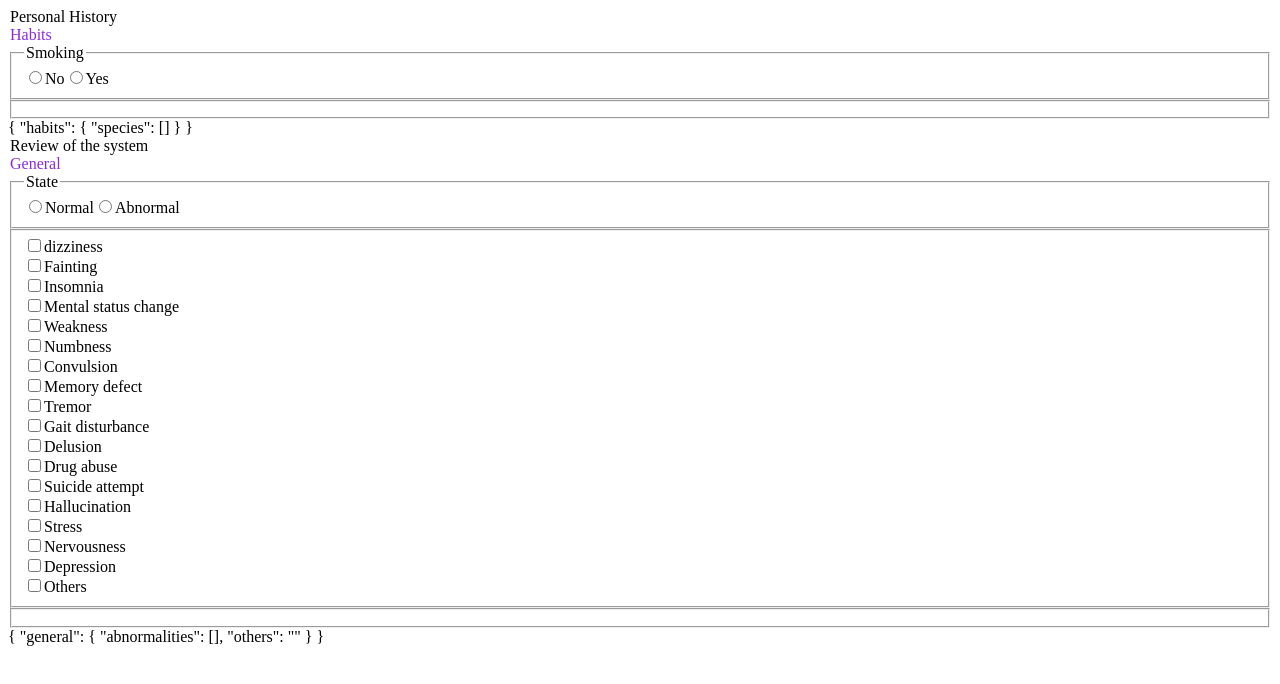
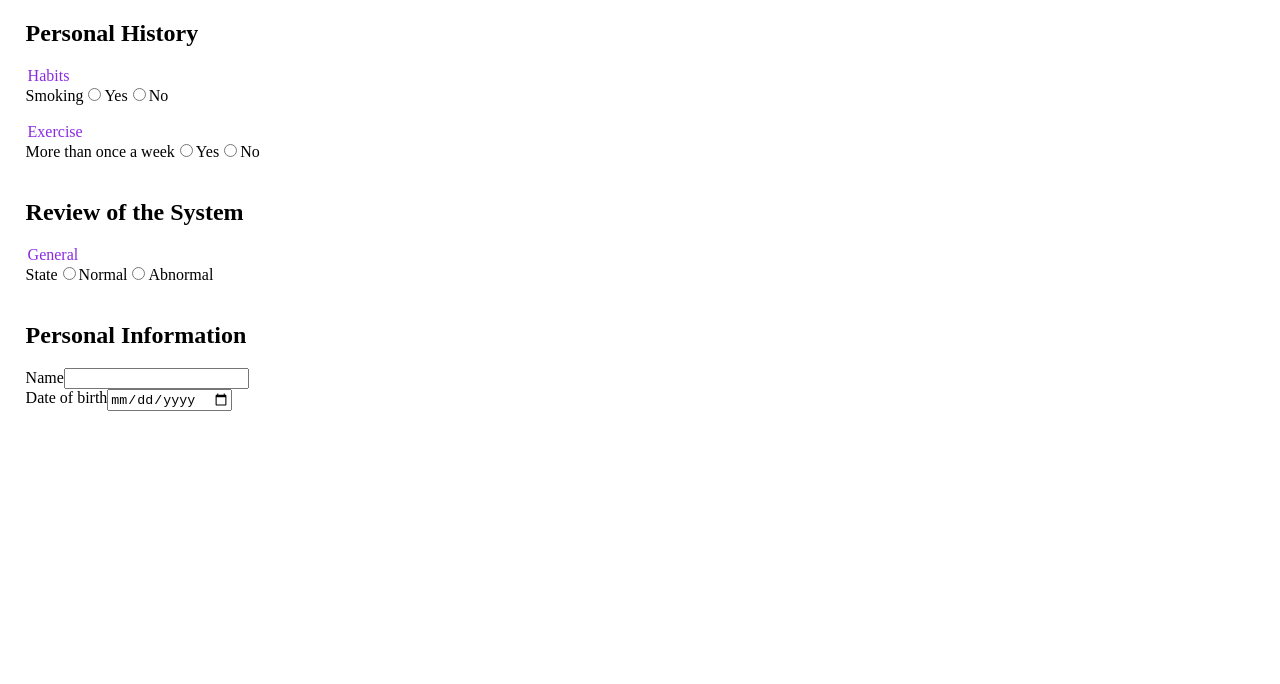
Before and after one commit to sudoris/form-generator-dev, a Vue app: page / in a window 1280 px wide. Shown: the top 684 px of the page. Built offline with nearby package versions, Linux system fonts and the light colour scheme.

Commit message:
added date and number input components, bug fix and cleaned code, moved all schema metadata into attrs objects

```diff
--- a/src/App.vue
+++ b/src/App.vue
@@ -2,6 +2,9 @@
   <div id="app">
     <PersonalHistory></PersonalHistory>
     <ReviewOfTheSystem></ReviewOfTheSystem>
+    <PersonalInfo></PersonalInfo>
+    <br>
+
   </div>
 </template>
 
--- a/src/components/Section.vue
+++ b/src/components/Section.vue
@@ -1,12 +1,15 @@
 <template>
   <div>
-    <div v-for="(field, key) in vueSchema.properties" :key="key">
-      <legend> {{ vueSchema.title }} </legend>
-            <!-- <div class="field-title"></div> -->
-        <legend class="field-title">{{ field.label}}</legend>
-        <component :is="getComponentName(field.type)" v-bind:schema="field" v-model="vueSchemaData" ></component>
-    </div>
-    {{ schemaData }}
+
+      <h2>{{ jsonSchema.title }}</h2>
+      <div v-for="(field, key) in jsonSchema.properties" :key="key">
+
+          <legend class="field-title">{{ field.title }}</legend>
+          <component :is="getComponentName(field.attrs.fieldType)" v-bind:schema="field" v-model="jsonSchemaData" ></component>
+
+      </div>
+
+    <!-- {{ schemaData }}     -->
   </div>
 </template>
 
@@ -14,6 +17,8 @@
 import TextInput from "./input_components/TextInput"
 import RadioInput from "./input_components/RadioInput"
 import CheckList from "./input_components/CheckList"
+import NumberInput from "./input_components/NumberInput"
+import SelectDate from "./input_components/SelectDate"
 import ObjectComponent from "./utility_components/ObjectComponent"
 
 export default {
@@ -23,6 +28,8 @@ export default {
     RadioInput,
     ObjectComponent,
     CheckList,
+    NumberInput,
+    SelectDate
   },
   props: {
     schema: {
@@ -40,13 +47,14 @@ export default {
   },
   data() {
     return {
-      vueSchemaData: this.schemaData,
-      vueSchema: this.schema
+      jsonSchemaData: this.schemaData,
+      jsonSchema: this.schema
     }
   },
   created() {
   },
   methods: {
+    // TODO: should be able to default to JSON type (string, int, array etc.) if no custom fieldType given
     getComponentName(type) {
       switch (type) {
         case "text":
@@ -60,6 +68,12 @@ export default {
 
         case "object":
           return "ObjectComponent"
+
+        case "number":
+          return "NumberInput"
+
+        case "date":
+          return "SelectDate"
       }
     }
   }
@@ -70,5 +84,14 @@ export default {
 .field-title {
   color: blueviolet;
 }
+.display-inline {
+	display: inline-block;
+}
+fieldset {
+  /* border: none; */
+}
+body {
+  margin-left: 2%;
+}
 
 </style>
--- a/src/components/input_components/CheckList.vue
+++ b/src/components/input_components/CheckList.vue
@@ -1,20 +1,20 @@
+<template>
 
-<template>
-  <div>
-    <fieldset>
-      <div v-if="showInputField">
-        <div v-for="(item, index) in schema.values" :key="index">
-          <input type="checkbox" :id="item" :value="item" v-model="value[schema.fieldName]">
-          <label :for="item">{{ item }}</label>
-        </div>
+  <div v-if="showInputField">
+
+      <div class="display-inline" v-for="(item, index) in schema.attrs.values" :key="index">
+        <input type="checkbox" :id="item" :value="item" v-model="value[schema.attrs.fieldName]">
+        <label :for="item">{{ item }}</label>
       </div>
-    </fieldset>
+
   </div>
+
 </template>
 
 <script>
 
 export default {
+  name: "CheckList",
   props: {
     schema: {
       type: Object,
@@ -31,7 +31,7 @@ export default {
   },
   data () {
     return {
-      currentFieldName: this.schema.fieldName
+      currentFieldName: this.schema.attrs.fieldName
     }
   },
   created: function() {
@@ -66,17 +66,17 @@ export default {
 	computed: {
 		showInputField() {
 			let schemaAttrs = this.schema.attrs;
-			//dependencies name is Array?
+			//dependsOn name is Array?
 			if (schemaAttrs) {
-				if(schemaAttrs.dependencies && Array.isArray(this.value[schemaAttrs.dependencies.name])){
-					if(this.value[schemaAttrs.dependencies.name].indexOf(schemaAttrs.dependencies.value) !== -1){
+				if(schemaAttrs.dependsOn && Array.isArray(this.value[schemaAttrs.dependsOn.name])){
+					if(this.value[schemaAttrs.dependsOn.name].indexOf(schemaAttrs.dependsOn.value) !== -1){
 						return true
 					}else {
 						this.clearInput()
 						return false
 					}
 				}else {
-					if (!(schemaAttrs.dependencies) || (this.value[schemaAttrs.dependencies.name] === schemaAttrs.dependencies.value)) {
+					if (!(schemaAttrs.dependsOn) || (this.value[schemaAttrs.dependsOn.name] === schemaAttrs.dependsOn.value)) {
 						return true
 					}else {
 						this.clearInput()
--- a/src/components/input_components/NumberInput.vue
+++ b/src/components/input_components/NumberInput.vue
@@ -0,0 +1,85 @@
+
+<template>
+
+		<div class="display-inline" v-if="showInputField">
+			<label v-bind:for="schema.attrs.fieldName">{{ schema.attrs.label }}</label>
+			<input id="number-input" type="number" v-bind:name="schema.attrs.fieldName" v-model="value[schema.attrs.fieldName]">
+		</div>
+
+</template>
+
+<script>
+export default {
+	name: "NumberInput",
+  props: {
+    schema: {
+      type: Object,
+      default() {
+				return {}
+      }
+    },
+    value: {
+      type: Object,
+      default() {
+        return {}
+      }
+    }
+  },
+  data () {
+    return {
+			currentFieldName: this.schema.attrs.fieldName
+    }
+	},
+	methods: {
+		clearInput() {
+		// this.value[this.schema.attrs.fieldName] = null
+			let initValue = null;
+			switch (this.$options.name) {
+				case "TextInput":
+					initValue = null;
+          this.$set(this.value, this.currentFieldName, initValue);
+          break;
+        case "NumberInput":
+					initValue = null;
+          this.$set(this.value, this.currentFieldName, initValue);
+          break;
+				case "CheckList":
+					initValue = [];
+          this.$set(this.value, this.currentFieldName, initValue);
+          break;
+				case "RadioInput":
+					initValue = "";
+          this.$set(this.value, this.currentFieldName, initValue);
+          break;
+			}
+    }
+	},
+	computed: {
+		showInputField() {
+			let schemaAttrs = this.schema.attrs;
+			//dependsOn name is Array?
+			if (schemaAttrs) {
+				if(schemaAttrs.dependsOn && Array.isArray(this.value[schemaAttrs.dependsOn.name])){
+					if(this.value[schemaAttrs.dependsOn.name].indexOf(schemaAttrs.dependsOn.value) !== -1){
+						return true
+					}else {
+						this.clearInput()
+						return false
+					}
+				}
+				if (!(schemaAttrs.dependsOn) || (this.value[schemaAttrs.dependsOn.name] === schemaAttrs.dependsOn.value)) {
+					return true
+				}else {
+					this.clearInput()
+					return false
+				}
+			}
+			return true
+		}
+	}
+}
+</script>
+
+<style>
+
+</style>
--- a/src/components/input_components/RadioInput.vue
+++ b/src/components/input_components/RadioInput.vue
@@ -1,15 +1,15 @@
 <template>
-	<div>
-		<fieldset>
-      <legend>{{ schema.label }}</legend>
-			<div v-if="showInputField">
-				<span v-for="(item, index) in schema.values" :key="index">
-					<input type="radio" :id="item" :value="item" v-model="value[schema.fieldName]">
+
+	<div v-if="showInputField">
+
+			<label>{{ schema.attrs.label }}</label>
+				<div class="display-inline" v-for="(item, index) in schema.attrs.values" :key="index">
+					<input type="radio" :id="item" :value="item" v-model="value[schema.attrs.fieldName]">
 					<label :for="item">{{ item }}</label>
-				</span>
-			</div>
-    </fieldset>
-  </div>
+				</div>
+
+	</div>
+
 </template>
 
 <script>
@@ -31,7 +31,7 @@ export default {
   },
   data () {
     return {
-			currentFieldName: this.schema.fieldName
+			currentFieldName: this.schema.attrs.fieldName
     }
 	},
 	methods: {
@@ -58,20 +58,19 @@ export default {
 	computed: {
 		showInputField() {
 			let schemaAttrs = this.schema.attrs;
-			//dependencies name is Array?
+			//dependsOn name is Array?
 			if (schemaAttrs) {
-				if(schemaAttrs.dependencies && Array.isArray(this.value[schemaAttrs.dependencies.name])){
-					if(this.value[schemaAttrs.dependencies.name].indexOf(schemaAttrs.dependencies.value) !== -1){
+				if(schemaAttrs.dependsOn && Array.isArray(this.value[schemaAttrs.dependsOn.name])){
+					if(this.value[schemaAttrs.dependsOn.name].indexOf(schemaAttrs.dependsOn.value) !== -1){
 						return true
-					}else {
+					} else {
 						this.clearInput()
 						return false
 					}
 				}
-
-				if (!(schemaAttrs.dependencies) || (this.value[schemaAttrs.dependencies.name] === schemaAttrs.dependencies.value)) {
+				if (!(schemaAttrs.dependsOn) || (this.value[schemaAttrs.dependsOn.name] === schemaAttrs.dependsOn.value)) {
 					return true
-				}else {
+				} else {
 					this.clearInput()
 					return false
 				}
@@ -83,5 +82,7 @@ export default {
 </script>
 
 <style>
-
+/* .display-inline {
+	display: inline;
+}  */
 </style>
--- /dev/null
+++ b/src/components/input_components/SelectDate.vue
@@ -0,0 +1,90 @@
+
+<template>
+  <div>
+
+      <div class="display-inline" v-if="showInputField">
+        <label v-bind:for="schema.attrs.fieldName">{{ schema.attrs.label }}</label>
+        <input id="number-input"
+               type="date"
+               v-bind:name="schema.attrs.fieldName"
+               v-model="value[schema.attrs.fieldName]">
+      </div>
+
+  </div>
+</template>
+
+<script>
+export default {
+	name: "SelectDate",
+  props: {
+    schema: {
+      type: Object,
+      default() {
+				return {}
+      }
+    },
+    value: {
+      type: Object,
+      default() {
+        return {}
+      }
+    }
+  },
+  data () {
+    return {
+			currentFieldName: this.schema.attrs.fieldName
+    }
+	},
+	methods: {
+		clearInput() {
+		// this.value[this.schema.attrs.fieldName] = null
+			let initValue = null;
+			switch (this.$options.name) {
+				case "TextInput":
+					initValue = null;
+          this.$set(this.value, this.currentFieldName, initValue);
+          break;
+        case "NumberInput":
+					initValue = null;
+          this.$set(this.value, this.currentFieldName, initValue);
+          break;
+				case "CheckList":
+					initValue = [];
+          this.$set(this.value, this.currentFieldName, initValue);
+          break;
+				case "RadioInput":
+					initValue = "";
+          this.$set(this.value, this.currentFieldName, initValue);
+          break;
+			}
+    }
+	},
+	computed: {
+		showInputField() {
+			let schemaAttrs = this.schema.attrs;
+			//dependsOn name is Array?
+			if (schemaAttrs) {
+				if(schemaAttrs.dependsOn && Array.isArray(this.value[schemaAttrs.dependsOn.name])){
+					if(this.value[schemaAttrs.dependsOn.name].indexOf(schemaAttrs.dependsOn.value) !== -1){
+						return true
+					}else {
+						this.clearInput()
+						return false
+					}
+				}
+				if (!(schemaAttrs.dependsOn) || (this.value[schemaAttrs.dependsOn.name] === schemaAttrs.dependsOn.value)) {
+					return true
+				}else {
+					this.clearInput()
+					return false
+				}
+			}
+			return true
+		}
+	}
+}
+</script>
+
+<style>
+
+</style>
--- a/src/components/input_components/TextInput.vue
+++ b/src/components/input_components/TextInput.vue
@@ -1,12 +1,12 @@
 
 <template>
   <div>
-    <fieldset>
-      <div v-if="showInputField">
-        <label v-bind:for="schema.fieldName">{{ schema.label }}</label>
-        <input id="text-input" type="text" v-bind:name="schema.fieldName" v-model="value[schema.fieldName]">
+
+      <div class="display-inline" v-if="showInputField">
+        <label v-bind:for="schema.attrs.fieldName">{{ schema.attrs.label }}</label>
+        <input id="text-input" type="text" v-bind:name="schema.attrs.fieldName" v-model="value[schema.attrs.fieldName]">
       </div>
-    </fieldset>
+
   </div>
 </template>
 
@@ -29,12 +29,12 @@ export default {
   },
   data () {
     return {
-			currentFieldName: this.schema.fieldName
+			currentFieldName: this.schema.attrs.fieldName
     }
 	},
 	methods: {
 		clearInput() {
-		// this.value[this.schema.fieldName] = null
+		// this.value[this.schema.attrs.fieldName] = null
 			let initValue = null;
 			switch (this.$options.name) {
 				case "TextInput":
@@ -55,17 +55,17 @@ export default {
 	computed: {
 		showInputField() {
 			let schemaAttrs = this.schema.attrs;
-			//dependencies name is Array?
+			//dependsOn name is Array?
 			if (schemaAttrs) {
-				if(schemaAttrs.dependencies && Array.isArray(this.value[schemaAttrs.dependencies.name])){
-					if(this.value[schemaAttrs.dependencies.name].indexOf(schemaAttrs.dependencies.value) !== -1){
+				if(schemaAttrs.dependsOn && Array.isArray(this.value[schemaAttrs.dependsOn.name])){
+					if(this.value[schemaAttrs.dependsOn.name].indexOf(schemaAttrs.dependsOn.value) !== -1){
 						return true
 					}else {
 						this.clearInput()
 						return false
 					}
 				}
-				if (!(schemaAttrs.dependencies) || (this.value[schemaAttrs.dependencies.name] === schemaAttrs.dependencies.value)) {
+				if (!(schemaAttrs.dependsOn) || (this.value[schemaAttrs.dependsOn.name] === schemaAttrs.dependsOn.value)) {
 					return true
 				}else {
 					this.clearInput()
--- a/src/components/note_components/PersonalHistory.vue
+++ b/src/components/note_components/PersonalHistory.vue
@@ -25,27 +25,55 @@ export default {
             habits: {
               description: "habits of the patient",
               type: "object",
-              fieldName: "habits",
-              label: "Habits",
+              title: "Habits",
+              attrs: {
+                fieldType: "object",
+                fieldName: "habits"
+              },
               properties: {
                 smoking: {
                   description: "smoking habit",
-                  type: "radio",
-                  fieldName: "smoking",
-                  label: "Smoking",
-                  values: ["No", "Yes"]
+                  type: "string",
+                  attrs: {
+                    fieldType: "radio",
+                    label: "Smoking",
+                    values: ["Yes", "No"],
+                    fieldName: "smoking"
+                  }
                 },
                 species: {
                   description: "cigarette species",
-                  type: "checklist",
-                  fieldName: "species",
-                  label: "Species",
-                  values: ["Cigarettes", "Electronic cigarettes"],
+                  type: "array",
                   attrs: {
-                    dependencies: {
+                    dependsOn: {
                       name: "smoking",
                       value: "Yes"
-                    }
+                    },
+                    fieldType: "checklist",
+                    fieldName: "species",
+                    label: "Species",
+                    values: ["Cigarettes", "Electronic cigarettes"]
+                  }
+                }
+              }
+            },
+            things: {
+              description: "blah blah blah",
+              type: "object",
+              title: "Exercise",
+              attrs: {
+                fieldType: "object",
+                fieldName: "things"
+              },
+              properties: {
+                exercise: {
+                  description: "exercise habits",
+                  type: "string",
+                  attrs: {
+                    fieldType: "radio",
+                    label: "More than once a week",
+                    values: ["Yes", "No"],
+                    fieldName: "exercise"
                   }
                 }
               }
--- a/src/components/note_components/PersonalInfo.vue
+++ b/src/components/note_components/PersonalInfo.vue
@@ -23,10 +23,40 @@ export default {
         type: "object",
         properties: {
           name: {
-            description: "",// legend data
-            type: "text",//type of input
-            fieldName: "name",//schemaData key
-            label: "Name",// label data
+            description: "", // legend data
+            type: "string", //type of input
+            attrs: {
+              fieldName: "name",
+              fieldType: "text",
+              label: "Name",
+              title: "fleajlfajljfi"
+            }
+          },
+          age: {
+            description: "", // legend data
+            type: "integer", //type of input
+            attrs: {
+              fieldName: "age",
+              fieldType: "number",
+              label: "Age",
+              dependsOn: {
+                name: "name",
+                value: "david"
+              }
+            }
+          },
+          date: {
+            description: "", // legend data
+            type: "string", //type of input
+            attrs: {
+              fieldName: "date",
+              fieldType: "date",
+              label: "Date of birth",
+              // dependsOn: {
+              //   name: "name",
+              //   value: "david"
+              // }
+            }
           }
         },
         required: [ "productId" ]
@@ -40,9 +70,3 @@ export default {
 <style>
 
 </style>
-
-
-
-
-// WEBPACK FOOTER //
-// PersonalInfo.vue
--- a/src/components/note_components/ReviewOfTheSystem.vue
+++ b/src/components/note_components/ReviewOfTheSystem.vue
@@ -18,26 +18,34 @@ export default {
       schema: {
         $schema: "http://json-schema.org/draft-07/schema#",
         $id: "http://example.com/product.schema.json",
-        title: "Review of the system",
+        title: "Review of the System",
         description: "review of the system of the patient",
         type: "object",
           properties: {
             general: {
               description: "general review",
               type: "object",
+              title: "General",
+              attrs: {
                 fieldName: "general",
-              label: "General",
+                fieldType: "object",
+              },
               properties: {
                 state: {
                   description: "general state",
-                  type: "radio",
+                  type: "string",
+                  attrs: {
+                    values: ["Normal", "Abnormal"],
+                    fieldType: "radio",
                     fieldName: "state",
-                  label: "State",
-                  values: ["Normal", "Abnormal"]
+                    label: "State"
+                  }
                 },
                 abnormalities: {
                   description: "abnormalities of the patient",
-                  type: "checklist",
+                  type: "string",
+                  attrs: {
+                    fieldType: "checklist",
                     fieldName: "abnormalities",
                     values: [
                       "dizziness",
@@ -57,17 +65,23 @@ export default {
                       "Stress",
                       "Nervousness",
                       "Depression",
-                    "Others",
-                  ]
+                      "Other",
+                    ],
+                    dependsOn: {
+                      name: "state",
+                      value: "Abnormal"
+                    }
+                  }
                 },
-                others: {
+                other: {
                   description: "abnormalities of the patient",
-                  type: "text",
-                  fieldName: "others",
+                  type: "string",
                   attrs: {
-                    dependencies: {
+                    fieldType: "text",
+                    fieldName: "other",
+                    dependsOn: {
                       name: "abnormalities",
-                      value: "Others"
+                      value: "Other"
                     }
                   }
                 }
--- a/src/components/utility_components/ObjectComponent.vue
+++ b/src/components/utility_components/ObjectComponent.vue
@@ -1,28 +1,32 @@
 <template>
-  <div>
+
     <div v-if="showInputField">
       <div v-for="(field, key) in schema.properties" :key="key">
         <component
-          :is="getComponentName(field.type)"
+          :is="getComponentName(field.attrs.fieldType)"
           v-bind:schema="field"
           v-model="value[currentFieldName]">
         </component>
       </div>
+      <br>
     </div>
-  </div>
+
+
 </template>
 
 <script>
 import TextInput from "../input_components/TextInput"
 import RadioInput from "../input_components/RadioInput"
 import CheckList from "../input_components/CheckList"
+import NumberInput from "../input_components/NumberInput"
 
 export default {
   name: 'ObjectComponent',
   components: {
     TextInput,
     RadioInput,
-    CheckList
+    CheckList,
+    NumberInput
   },
   props: {
     schema: {
@@ -40,7 +44,7 @@ export default {
   },
   data () {
       return {
-          currentFieldName: this.schema.fieldName
+          currentFieldName: this.schema.attrs.fieldName
       }
   },
   created() {
@@ -65,10 +69,14 @@ export default {
 
         case "object":
           return "ObjectComponent"
+
+        case "number":
+          return "NumberComponent"
+
       }
     },
     clearInput() {
-    // this.value[this.schema.fieldName] = null
+    // this.value[this.schema.attrs.fieldName] = null
       if ((this.currentFieldName in this.value)) {
         this.$set(this.value, this.currentFieldName, {});
       }
@@ -78,7 +86,7 @@ export default {
     showInputField() {
       let schemaAttrs = this.schema.attrs
       if (schemaAttrs) {
-        if (!(schemaAttrs.dependencies) || (this.value[schemaAttrs.dependencies.name] === schemaAttrs.dependencies.value)) {
+        if (!(schemaAttrs.dependsOn) || (this.value[schemaAttrs.dependsOn.name] === schemaAttrs.dependsOn.value)) {
           return true
           }else {
             this.clearInput()
--- a/src/main.js
+++ b/src/main.js
@@ -1,9 +1,5 @@
 import Vue from 'vue'
 import App from './App'
-import PersonalHistory from "./components/note_components/PersonalHistory"
-
-Vue.use(PersonalHistory);
-
 
 Vue.config.productionTip = false
 
```
Lines whose indentation alone changed are shown as unchanged.
